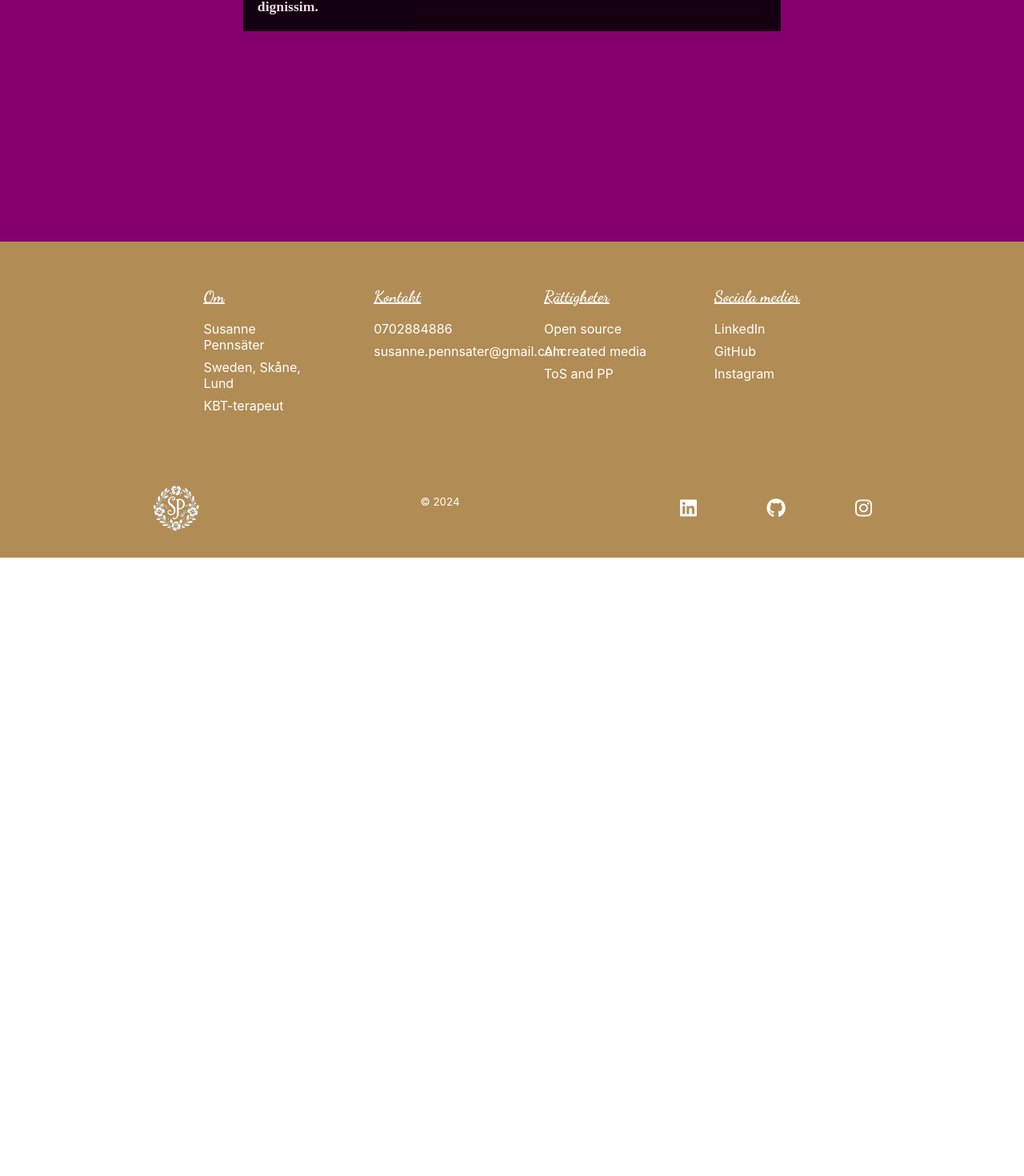
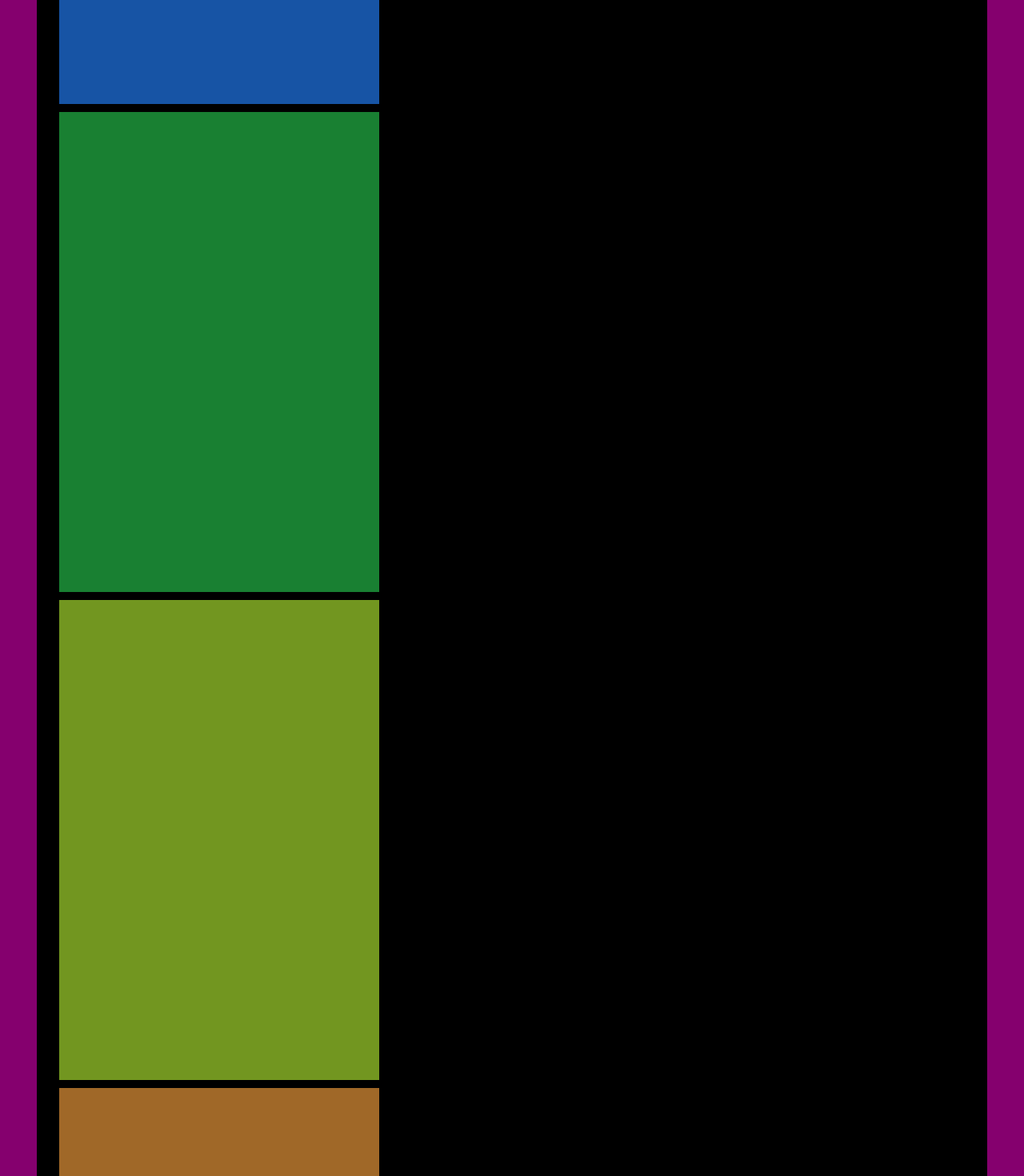
Before and after one commit to filippennsater/sp-website, a React (Create React App) app: page /about in a window 1280 px wide. Shown: the part 498-1968 px from the top of the page at 80% size. Before the commit the page ends 1195 px from the top, so only its background shows below. Built offline with nearby package versions, Linux system fonts and the light colour scheme.

Commit message:
styling some cards for AboutSection

```diff
--- a/src/pages/about/AboutSection.jsx
+++ b/src/pages/about/AboutSection.jsx
@@ -7,9 +7,22 @@ function AboutSection() {
 
         <div className='about-container'>
 
-            <div className='bl-text-container'>
+            <div className='cards-container'>
 
-                <div className='abouttext'>Lorem ipsum dolor sit amet, consectetur adipiscing elit. Vivamus lacinia odio vitae vestibulum vestibulum. Cras venenatis euismod malesuada. Nullam vehicula, nisl sit amet vestibulum gravida, ligula sapien ultricies mi, non egestas dolor justo vel purus. Suspendisse potenti. Fusce aliquam nunc ac dolor fermentum, at facilisis purus venenatis. Curabitur id lorem nec nulla facilisis volutpat. Sed consequat metus nec arcu fermentum, et tincidunt ex ultricies. Pellentesque habitant morbi tristique senectus et netus et malesuada fames ac turpis egestas. Aenean ut dolor vel arcu hendrerit fringilla a sed tortor. Vestibulum et mauris vitae nulla tempus dignissim.</div>
+                <div className='abouttext'>
+                    <div className='info-card1'>
+
+                    </div>
+                    <div className='info-card2'>
+
+                    </div>
+                    <div className='info-card3'>
+
+                    </div>
+                    <div className='info-card4'>
+
+                    </div>
+                </div>
 
             </div>
 
--- a/src/pages/about/AboutSection.scss
+++ b/src/pages/about/AboutSection.scss
@@ -2,10 +2,11 @@
     //background: url('../../../public/images/back-eng.jpg') center center/cover no-repeat;
     //background-attachment:  fixed;
     background-color: rgb(133, 0, 110);
-    height: 100vh;
+    min-height: 100vh;
+    height: flex;
     width: 100%;
     display: flex;
-    flex-direction: column;
+    //flex-direction: column;
     //filter: saturate(0%);
 
     align-items: center;
@@ -16,38 +17,36 @@
     overflow: hidden;
 }
 
-.bl-text-container{
-    height: flex;
-    width: calc(150px + 38vw);
+.cards-container{
+    display: flex;
+    //height: flex;
+    width: 90%;
     background-color: black;
-    opacity: 85%;
     padding: calc(10px + 0.6vw);
     align-content: center;
-    justify-content: center;
+    //justify-content: center;
+    flex-direction: row;
 }
 
-.info-card1{
-    background-color: #0050b9;
+.info-card1, .info-card2, .info-card3, .info-card4 {
+    display: flex;
+
+    background-color: #1754a5;
     width: 400px;
-    height: 700px;
+    height: 600px;
+    margin: 10px; /* Add margin between the cards */
 }
 
-.info-card2{
-    background-color: #0050b9;
-    width: 400px;
-    height: 700px;
+.info-card2 {
+    background-color: #198032;
 }
 
-.info-card3{
-    background-color: #0050b9;
-    width: 400px;
-    height: 700px;
+.info-card3 {
+    background-color: #729620;
 }
 
-.info-card4{
-    background-color: #0050b9;
-    width: 400px;
-    height: 700px;
+.info-card4 {
+    background-color: #a06828;
 }
 
 .abouttext{
```
